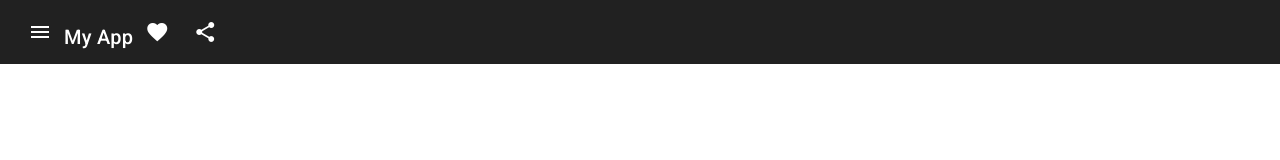
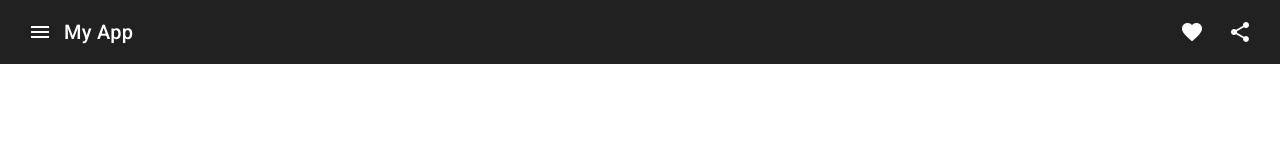
Before and after one commit to Eduardo-Griesang/practical-test, an Angular app: page / in a window 1280 px wide. Shown: the top 160 px of the page. Built offline with nearby package versions, Linux system fonts and the light colour scheme.

Commit message:
feat: menu spacing

```diff
--- a/src/app/components/tool-bar/tool-bar.component.html
+++ b/src/app/components/tool-bar/tool-bar.component.html
@@ -1,20 +1,18 @@
 <p>
-    <mat-toolbar class="spacer">
-        <div class="first-section">
+    <mat-toolbar>
         <button mat-icon-button class="example-icon" aria-label="Example icon-button with menu icon">
             <mat-icon>menu</mat-icon>
         </button>
 
         <span>My App</span>
-        </div>
 
-        <div>
+        <span class="example-spacer"></span>
+
         <button mat-icon-button class="example-icon favorite-icon" aria-label="Example icon-button with heart icon">
             <mat-icon>favorite</mat-icon>
         </button>
         <button mat-icon-button class="example-icon" aria-label="Example icon-button with share icon">
             <mat-icon>share</mat-icon>
         </button>
-        </div>
     </mat-toolbar>
 </p>
--- a/src/app/components/tool-bar/tool-bar.component.sass
+++ b/src/app/components/tool-bar/tool-bar.component.sass
@@ -1,7 +1,2 @@
-spacer
-    display: flex
-    justify-content: space-between
-
-first-section
-    display: flex
-    align-items: center
+.example-spacer
+  flex: 1 1 auto
```
Lines whose indentation alone changed are shown as unchanged.
